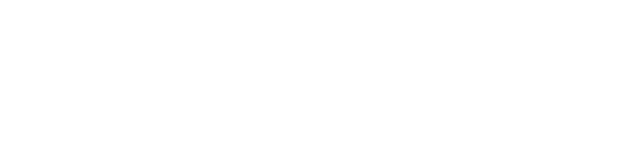
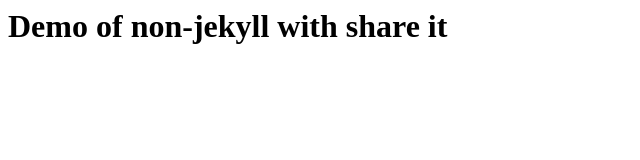
Before and after one commit to mittalramsharan/non-jekyll, a plain HTML site: page index.html in a window 1280 px wide. Shown: the whole page, without its empty margins (0-640 px from the left). Drawn offline with Linux system fonts and the light colour scheme.

Commit message:
Update index.html

```diff
--- a/index.html
+++ b/index.html
@@ -3,5 +3,6 @@
   </head>
 
 <body>
+  <h1> Demo of non-jekyll with share it</h1>
   <div class="sharethis-inline-share-buttons"></div>
   </body>
```
